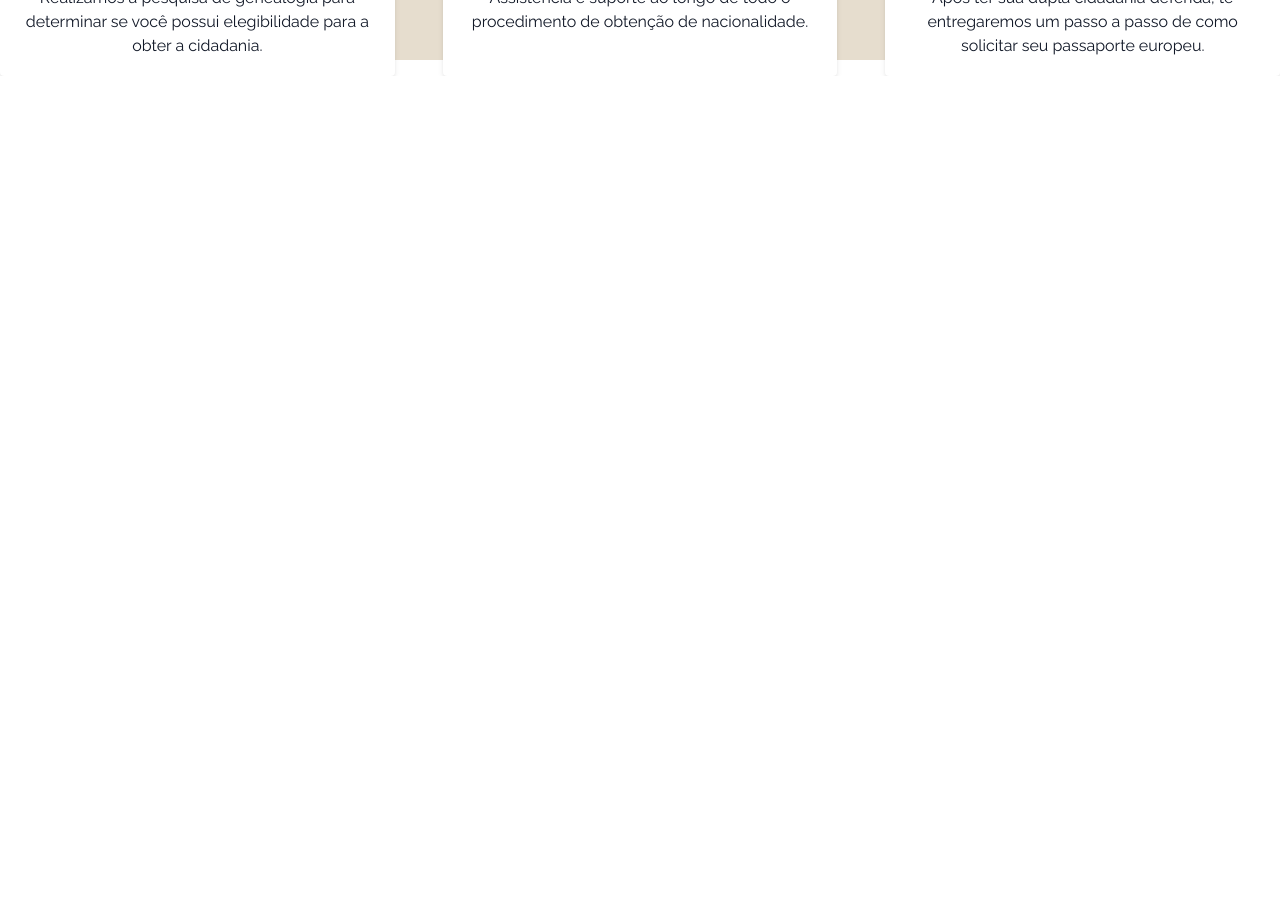
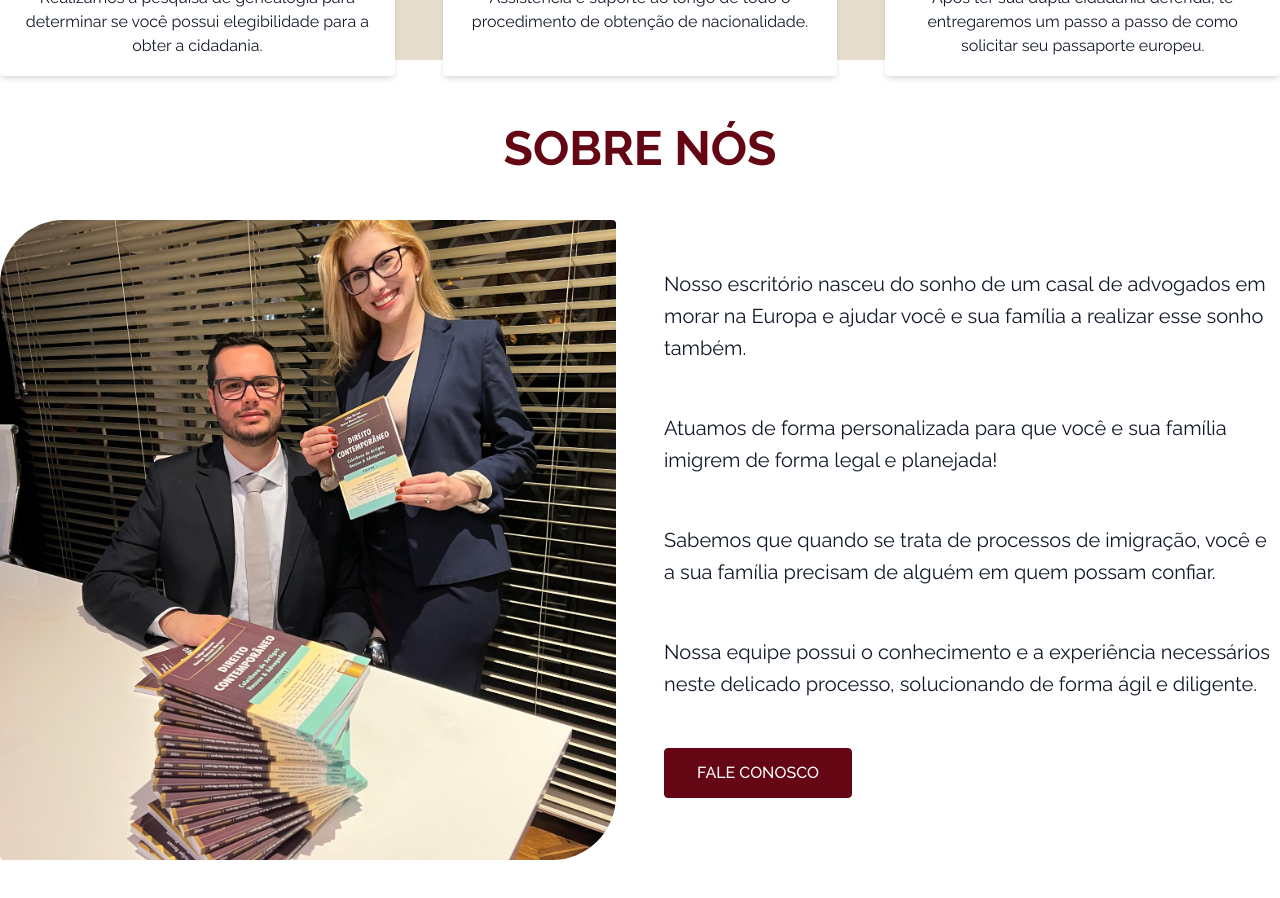
Before and after one commit to MateusDallabrida/mesquita-dallabrida, a Next.js app: page / in a window 1280 px wide. Shown: the part 740-1638 px from the top of the page. Before the commit the page ends 816 px from the top, so only its background shows below. Built offline with nearby package versions, Linux system fonts and the light colour scheme; a web font is replaced by a local one.

Commit message:
feat: add about us component with responsiveness

```diff
--- /dev/null
+++ b/src/components/AboutUs.tsx
@@ -0,0 +1,47 @@
+import Image from "next/image"
+
+export function AboutUs() {
+  return (
+    <section>
+      <div className="max-w-7xl mx-auto py-16">
+        <h2 className="text-5xl font-bold uppercase text-main text-center">
+          Sobre Nós
+        </h2>
+
+        <div className="mt-12 md:grid grid-cols-2 gap-8 lg:gap-12 px-4 xl:px-0">
+          <Image
+            src="/about_us.jpeg"
+            alt="Os advogados Mateus e Cássia estão exibindo um livro de direito"
+            width={0}
+            height={0}
+            sizes="100vw"
+            className="w-full max-h-[640px] object-cover rounded-tl-[64px] rounded-tr rounded-br-[64px] rounded-bl"
+          />
+
+          <div className="w-full">
+            <p className="text-lg lg:text-xl leading-7 lg:leading-8 text-gray-900 mt-6 lg:mt-12">
+              Nosso escritório nasceu do sonho de um casal de advogados em morar na Europa e ajudar você e sua família a realizar esse sonho também.
+            </p>
+            <p className="text-lg lg:text-xl leading-7 lg:leading-8 text-gray-900 mt-6 lg:mt-12">
+              Atuamos de forma personalizada para que você e sua família imigrem de forma legal e planejada!            </p>
+            <p className="text-lg lg:text-xl leading-7 lg:leading-8 text-gray-900 mt-6 lg:mt-12">
+              Sabemos que quando se trata de processos de imigração, você e a sua família precisam de alguém em quem possam confiar.
+            </p>
+            <p className="text-lg lg:text-xl leading-7 lg:leading-8 text-gray-900 mt-6 lg:mt-12">
+              Nossa equipe possui o conhecimento e a experiência necessários neste delicado processo, solucionando de forma ágil e diligente.
+            </p>
+
+            <a
+              href="https://api.whatsapp.com/send?phone=351939559818"
+              target="_blank"
+              rel="noopener noreferrer"
+              className="bg-main text-white inline-block py-3 px-8 uppercase font-medium rounded mt-6 lg:mt-12 hover:bg-white hover:text-main border border-main transition-all"
+            >
+              Fale Conosco
+            </a>
+          </div>
+        </div>
+      </div>
+    </section>
+  )
+}
--- a/src/components/Banner.tsx
+++ b/src/components/Banner.tsx
@@ -5,7 +5,7 @@ const zenAntique = Zen_Antique({ subsets: ['latin'], weight: '400' })
 
 export function Banner() {
   return (
-    <div className="h-auto md:h-[calc(100vh-104px)] bg-second flex flex-col">
+    <section className="h-auto md:h-[calc(100vh-104px)] bg-second flex flex-col">
       <div className="relative">
         <div className="w-full h-[512px] bg-black opacity-70 absolute" />
         <video src="/video.mp4" autoPlay muted loop className="w-full h-[512px] object-cover" />
@@ -51,6 +51,6 @@ export function Banner() {
           />
         </div>
       </div>
-    </div>
+    </section>
   )
 }
--- a/src/pages/index.tsx
+++ b/src/pages/index.tsx
@@ -1,6 +1,7 @@
 import { Communication } from '@/components/Communication'
 import { Header } from '@/components/Header'
 import { Banner } from '@/components/Banner'
+import { AboutUs } from '@/components/AboutUs'
 
 export default function Home() {
   return (
@@ -9,6 +10,7 @@ export default function Home() {
       <Header />
       <div className="relative sm:static top-14">
         <Banner />
+        <AboutUs />
       </div>
     </>
   )
```
Also changed, not shown: public/about_us.jpeg (added).
